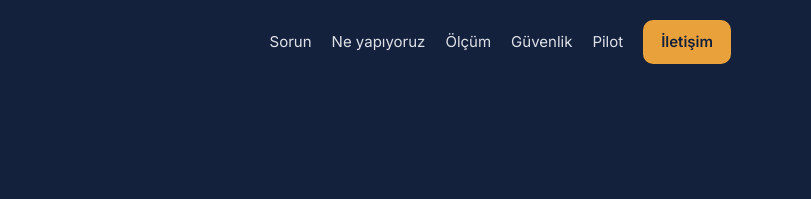
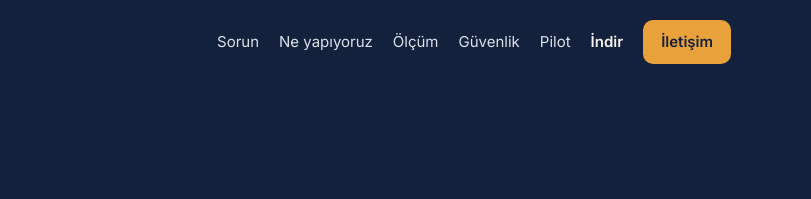
Before and after one commit to ketumveri/site, a plain HTML site: page index.html in a window 1280 px wide. Shown: the top 199 px of the page, 469-1280 px from the left. Drawn offline with Linux system fonts and the light colour scheme.

Commit message:
Ana sayfaya İndir bağlantısı
Co-Authored-By: Claude Opus 5.5 <noreply@anthropic.com>
Claude-Session: https://claude.ai/code/session_014MNUngLooH9KhcVru4zkLX

```diff
--- a/index.html
+++ b/index.html
@@ -31,6 +31,7 @@ a{color:#14213D}a:hover{color:#0B1426}
 <a href="#olcum" style="color: #DDE1E8; text-decoration: none; padding: 10px 0">Ölçüm</a>
 <a href="#guvenlik" style="color: #DDE1E8; text-decoration: none; padding: 10px 0">Güvenlik</a>
 <a href="#pilot" style="color: #DDE1E8; text-decoration: none; padding: 10px 0">Pilot</a>
+<a href="indir/" style="color: #F7F6F2; text-decoration: none; font-weight: 600; padding: 10px 0">İndir</a>
 <a href="#iletisim" style="background: #E9A23B; color: #14213D; text-decoration: none; font-weight: 600; padding: 10px 18px; border-radius: 10px">İletişim</a>
 </nav>
 </div>
```
